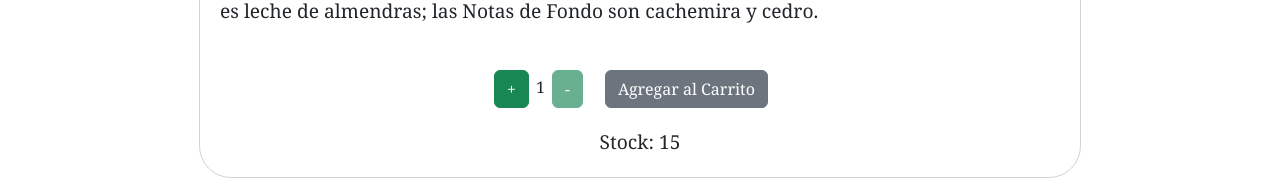
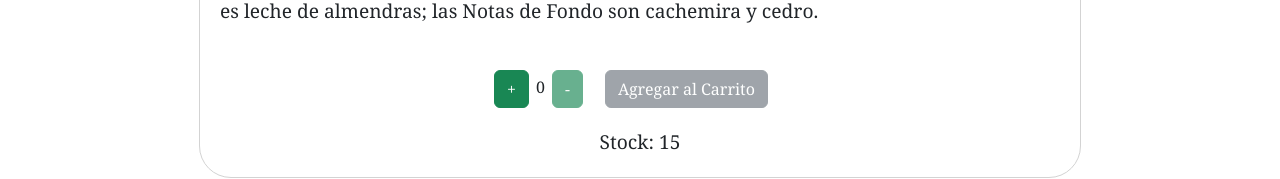
Before and after one commit to PaolaGuanca/perfumatica, a React (Create React App) app: page /item/1 in a window 1280 px wide. Shown: the part 633-812 px from the top of the page. Built offline with nearby package versions, Linux system fonts and the light colour scheme.

Commit message:
se agrega sincronizador de counter

```diff
--- a/src/App.js
+++ b/src/App.js
@@ -2,6 +2,7 @@ import { BrowserRouter, Routes, Route } from 'react-router-dom';
 import ItemListContainer from './componentes/ItemListContainer'
 import ItemDetailContainer from './componentes/ItemDetailContainer'
 import NavBar from './componentes/NavBar'
+import Cart from './componentes/Cart'
 import './App.css';
 
 const App = () => {
@@ -12,6 +13,7 @@ const App = () => {
          <Route path='/' element={<ItemListContainer />} />
          <Route path='/category/:idCategory' element={<ItemListContainer />} />
          <Route path='/item/:idItem' element={<ItemDetailContainer />} />
+         <Route path='/Cart' element={<Cart />} />
       </Routes>
     </BrowserRouter>
   );
--- /dev/null
+++ b/src/componentes/Cart.js
@@ -0,0 +1,9 @@
+const Cart = () => {
+    return (
+        <>
+        <hr></hr>
+        </>
+    );
+}
+
+export default Cart;
--- a/src/componentes/ItemCount.js
+++ b/src/componentes/ItemCount.js
@@ -1,8 +1,12 @@
-import { useState } from 'react';
+import { useState, useEffect } from 'react';
 import '../App.css';
 
 const ItemCount = ({stock, initial, onAdd}) => {
-    const [contador, setContador] = useState(initial);
+    const [contador, setContador] = useState(0);
+
+    useEffect(() => {
+        setContador(initial);
+    }, []);
 
     const handleClickAdd = () => {
         setContador(contador + 1);
@@ -18,8 +22,12 @@ const ItemCount = ({stock, initial, onAdd}) => {
             <button type="button" class="btn btn-success" disabled={contador >= stock} onClick={handleClickAdd}>+</button>
             <span>{contador}</span>
             <button type="button" class="btn btn-success" disabled={contador <= 1} onClick={handleClickSubt}>-</button>
-            <button type="button" class="btn btn-secondary" disabled={stock <= 0} onClick={() => onAdd(contador)}>Agregar al Carrito</button>
-            </div>
+            {
+                stock && contador
+                ? <button type="button" class="btn btn-secondary" disabled={stock <= 0} onClick={() => onAdd(contador)}>Agregar al Carrito</button>
+                : <button type="button" class="btn btn-secondary" disabled>Agregar al Carrito</button>
+            }
+           </div>
         </div>
     );
 }
--- a/src/componentes/ItemDetail.js
+++ b/src/componentes/ItemDetail.js
@@ -1,11 +1,14 @@
+import { useState } from 'react';
+import { Link } from "react-router-dom";
 import ItemCount from './ItemCount';
-import React from 'react';
 import '../App.css';
 
 const ItemDetail = ({ item }) => {
+    const [itemCount, setItemCount] = useState(0);
 
     const onAdd = (quantity) => {
         alert("Agregados " + quantity + " perfumes al carrito");
+        setItemCount(quantity);
       }
 
       return (
@@ -21,7 +24,12 @@ const ItemDetail = ({ item }) => {
         <p>{item.tamaño}</p>
         <h3>{item.precio}</h3><br/>
         <p>{item.descripcion}</p><br/>
-        <ItemCount stock={item.stock} initial={1} onAdd={onAdd} />
+        {
+          itemCount === 0
+          ? <ItemCount stock={item.stock} initial={itemCount} onAdd={onAdd} />
+          : <Link to='/cart' >Carrito</Link>
+        }
+
         <p>Stock: {item.stock}</p>
         </div>
         : <p>Cargando...</p>
```
